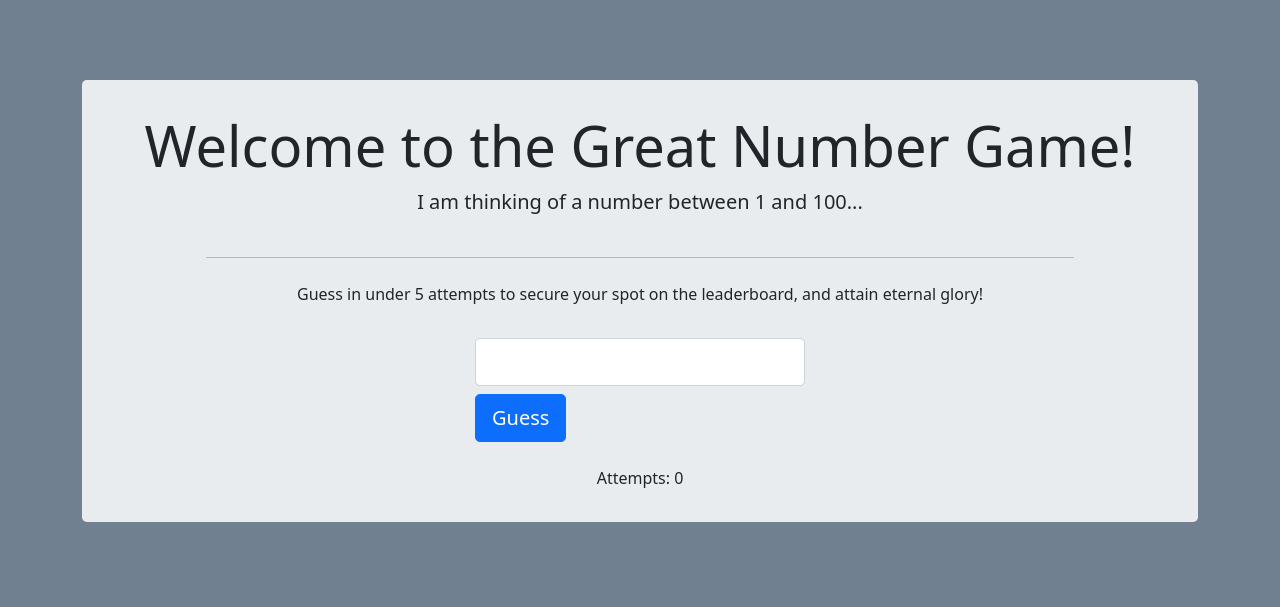
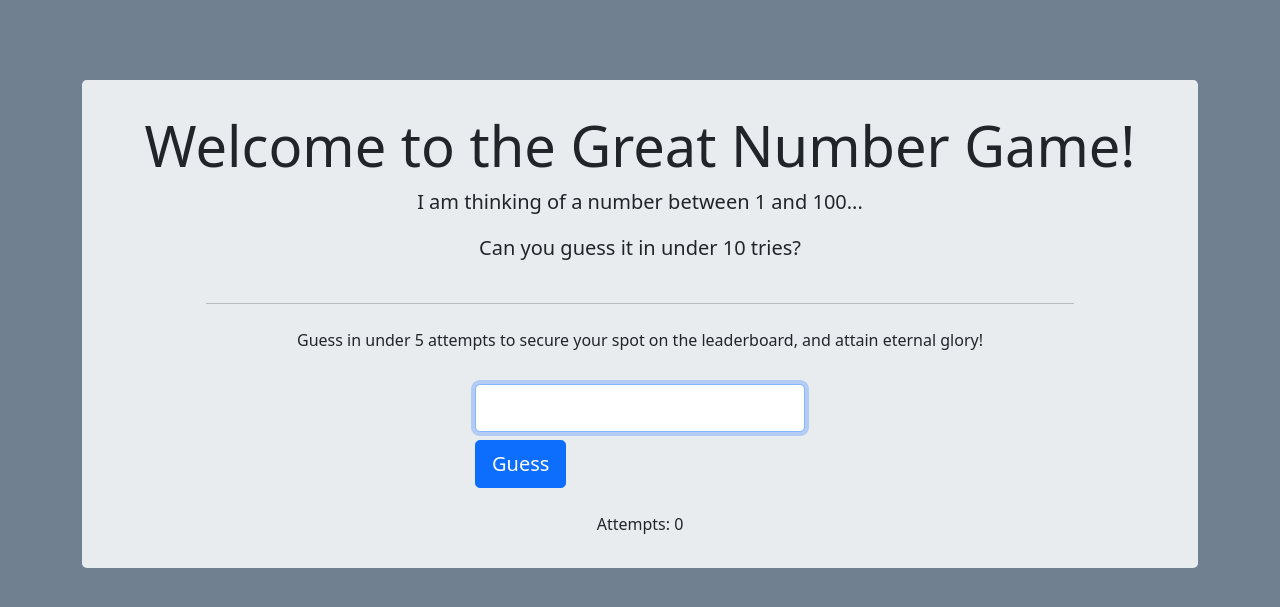
Before and after one commit to CepheidVariable/dojoGames, a Django app: page /greatnumbergame/ in a window 1280 px wide. Shown: the part 56-663 px from the top of the page. Run offline with Django 3.2, Linux system fonts and the light colour scheme; some libraries are stand-ins or nearby versions.

Commit message:
game reset enabled

```diff
--- a/great_num_game_app/static/assets/css/style_numgame.css
+++ b/great_num_game_app/static/assets/css/style_numgame.css
@@ -40,7 +40,7 @@ hr{
     font-size: x-large;
     font-weight: bold;
 }
-.low, .high{
+.low, .high, .lost{
     background: crimson;
     color: whitesmoke;
     border: solid .15em black;
--- a/great_num_game_app/templates/number_game.html
+++ b/great_num_game_app/templates/number_game.html
@@ -56,6 +56,7 @@
         <div class="jumbotron">
             <h1 class="display-4">Welcome to the Great Number Game!</h1>
             <p class="lead">I am thinking of a number between 1 and 100...</p>
+            <p class="lead">Can you guess it in under 10 tries?</p>
             <hr class="my-4">
             <p>Guess in under 5 attempts to secure your spot on the leaderboard, and attain eternal glory!</p>
             <div class="feedback {{request.session.guess_result}}">
@@ -67,13 +68,17 @@
                     <h1>Too high! Try again.</h1>
                 {% elif request.session.guess_result == "low" %}
                     <h1>Too low! Try again.</h1>
+                {% elif request.session.guess_result == "lost" %}
+                <h1>Sorry, you lose....</h1>
+                {% elif request.session.attempts == 9 %}
+                <h1>Last chance! Guess well, my friend.</h1>
                 {% endif %}
             </div>
-            {% if request.session.guess_result == "success" %}
+            {% if request.session.guess_result == "success" or request.session.guess_result == "lost" %}
             <form class="playagain" action="/greatnumbergame/guess" method="POST">
                 {% csrf_token %}
                 <div class="input-group input-group-lg mt-3">
-                    <input type="text" class="form-control" aria-label="Sizing example input" aria-describedby="inputGroup-sizing-lg" name="guess">
+                    <input type="text" class="form-control" aria-label="Sizing example input" aria-describedby="inputGroup-sizing-lg" name="guess" autofocus>
                 </div>
                 <button class="btn btn-primary btn-lg mt-2" type="submit">Guess</button>
             </form>
@@ -82,7 +87,7 @@
             <form action="/greatnumbergame/guess" method="POST">
                 {% csrf_token %}
                 <div class="input-group input-group-lg mt-3">
-                    <input type="text" class="form-control" aria-label="Sizing example input" aria-describedby="inputGroup-sizing-lg" name="guess">
+                    <input type="text" class="form-control" aria-label="Sizing example input" aria-describedby="inputGroup-sizing-lg" name="guess" autofocus>
                 </div>
                 <button class="btn btn-primary btn-lg mt-2" type="submit">Guess</button>
             </form>
--- a/great_num_game_app/views.py
+++ b/great_num_game_app/views.py
@@ -9,10 +9,14 @@ def great_num_game(request):
         request.session['attempts'] = 0
         request.session['guess_result'] = "idle"
     print(request.session['random'], request.session['attempts'])
+    if request.session['attempts'] == 10:
+        print("Sorry, you loose.....")
+        request.session['guess_result'] = "lost"
+
     return render(request, 'number_game.html')
 
 def guess(request):
-    #check if valid input
+    #check if valid input or lost
     if (not request.POST['guess'].isnumeric()):
         print("Invalid guess. Try a number between 1-100.")
         return redirect('/greatnumbergame')
@@ -23,7 +27,6 @@ def guess(request):
     #determine if guess is correct
     if int(request.POST['guess']) == request.session['random']:
         print("Correct Guess!")
-
         request.session['guess_result'] = "success"
         return redirect('/greatnumbergame')
     elif(int(request.POST['guess']) < (request.session['random'] + 6) and int(request.POST['guess']) > (request.session['random'] - 6)):
```
Also changed, not shown: db.sqlite3.
